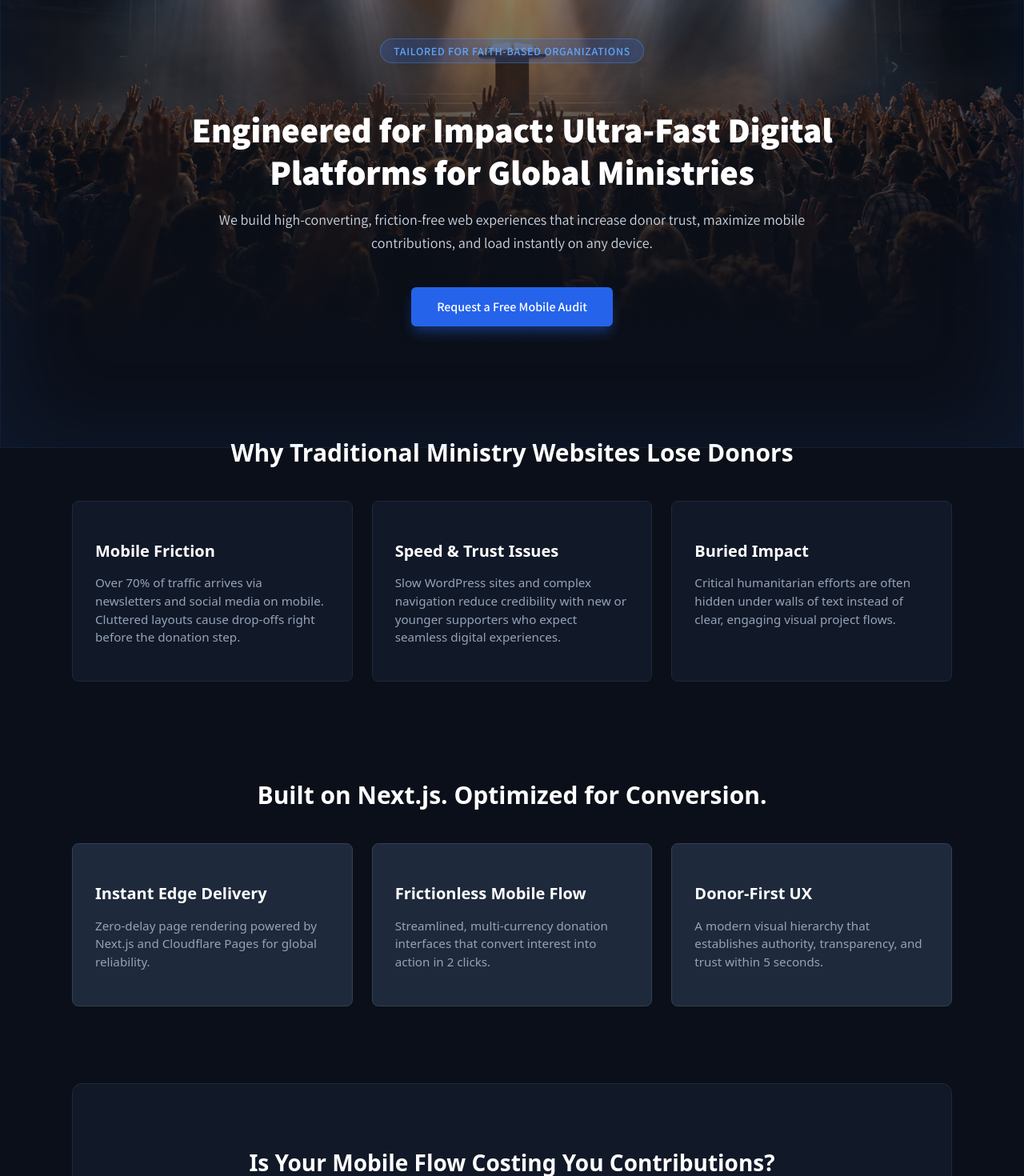
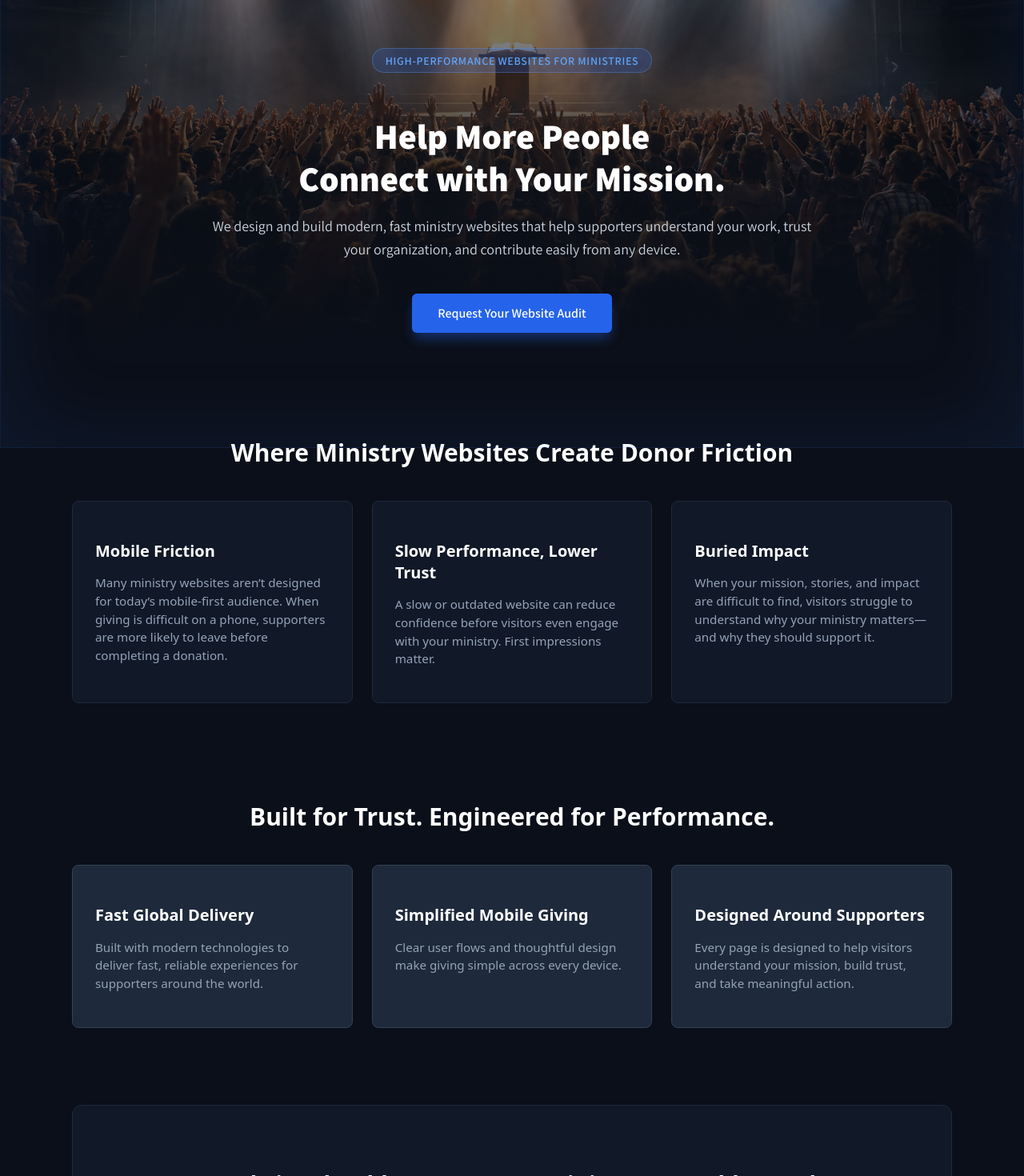
Before and after one commit to eldar-visual/eldarvisual.com, a Next.js app: page /en/ministries in a window 1280 px wide. Shown: the part 240-1710 px from the top of the page at 80% size. Built offline with nearby package versions, Linux system fonts and the light colour scheme.

Commit message:
refactor: rewrite ministry page content for improved donor engagement and update studio service messaging in dictionaries

```diff
--- a/src/app/[lang]/ministries/ministries.module.css
+++ b/src/app/[lang]/ministries/ministries.module.css
@@ -49,7 +49,7 @@
   z-index: 2;
   max-width: 1100px;
   margin: 0 auto;
-  padding: 4rem 1.5rem 2rem;
+  padding: 4rem 1.5rem 1.5rem;
   text-align: center;
   width: 100%;
 }
@@ -65,7 +65,7 @@
   border: 1px solid rgba(96, 165, 250, 0.3);
   padding: 0.35rem 1rem;
   border-radius: 9999px;
-  margin-bottom: 1.25rem;
+  margin-bottom: 1rem;
 }
 
 .title {
--- a/src/app/[lang]/ministries/page.tsx
+++ b/src/app/[lang]/ministries/page.tsx
@@ -25,15 +25,14 @@ export default async function MinistriesPage({ params }: PageProps) {
         </div>
 
         <div className={styles.heroContent}>
-          <span className={styles.tag}>Tailored for Faith-Based Organizations</span>
+          <span className={styles.tag}>High-Performance Websites for Ministries</span>
           <h1 className={styles.title}>
-            Engineered for Impact: Ultra-Fast Digital Platforms for Global Ministries
+            Help More People <br></br> Connect with Your Mission.
           </h1>
           <p className={styles.subtitle}>
-            We build high-converting, friction-free web experiences that increase donor trust, maximize mobile contributions, and load instantly on any device.
-          </p>
+We design and build modern, fast ministry websites that help supporters understand your work, trust your organization, and contribute easily from any device.</p>
           <div className={styles.ctaGroup}>
-            <a href="#audit-form" className={styles.primaryCta}>Request a Free Mobile Audit</a>
+            <a href="#audit-form" className={styles.primaryCta}>Request Your Website Audit</a>
           </div>
         </div>
       </section>
@@ -41,48 +40,48 @@ export default async function MinistriesPage({ params }: PageProps) {
       {/* Main Content */}
       <main className={styles.container}>
         <section className={styles.section}>
-          <h2 className={styles.sectionTitle}>Why Traditional Ministry Websites Lose Donors</h2>
+          <h2 className={styles.sectionTitle}>Where Ministry Websites Create Donor Friction</h2>
           <div className={styles.grid}>
             <div className={styles.card}>
               <h3>Mobile Friction</h3>
-              <p>Over 70% of traffic arrives via newsletters and social media on mobile. Cluttered layouts cause drop-offs right before the donation step.</p>
+              <p>Many ministry websites aren’t designed for today’s mobile-first audience. When giving is difficult on a phone, supporters are more likely to leave before completing a donation.</p>
             </div>
             <div className={styles.card}>
-              <h3>Speed & Trust Issues</h3>
-              <p>Slow WordPress sites and complex navigation reduce credibility with new or younger supporters who expect seamless digital experiences.</p>
+              <h3>Slow Performance, Lower Trust</h3>
+              <p>A slow or outdated website can reduce confidence before visitors even engage with your ministry. First impressions matter.</p>
             </div>
             <div className={styles.card}>
               <h3>Buried Impact</h3>
-              <p>Critical humanitarian efforts are often hidden under walls of text instead of clear, engaging visual project flows.</p>
+              <p>When your mission, stories, and impact are difficult to find, visitors struggle to understand why your ministry matters—and why they should support it.</p>
             </div>
           </div>
         </section>
 
         <section className={styles.section}>
-          <h2 className={styles.sectionTitle}>Built on Next.js. Optimized for Conversion.</h2>
+          <h2 className={styles.sectionTitle}>Built for Trust. Engineered for Performance.</h2>
           <div className={styles.grid}>
             <div className={styles.cardHighlight}>
-              <h3>Instant Edge Delivery</h3>
-              <p>Zero-delay page rendering powered by Next.js and Cloudflare Pages for global reliability.</p>
+              <h3>Fast Global Delivery</h3>
+              <p>Built with modern technologies to deliver fast, reliable experiences for supporters around the world.</p>
             </div>
             <div className={styles.cardHighlight}>
-              <h3>Frictionless Mobile Flow</h3>
-              <p>Streamlined, multi-currency donation interfaces that convert interest into action in 2 clicks.</p>
+              <h3>Simplified Mobile Giving</h3>
+              <p>Clear user flows and thoughtful design make giving simple across every device.</p>
             </div>
             <div className={styles.cardHighlight}>
-              <h3>Donor-First UX</h3>
-              <p>A modern visual hierarchy that establishes authority, transparency, and trust within 5 seconds.</p>
+              <h3>Designed Around Supporters</h3>
+              <p>Every page is designed to help visitors understand your mission, build trust, and take meaningful action.</p>
             </div>
           </div>
         </section>
         <section id="audit-form" className={styles.auditSection}>
-          <h2>Is Your Mobile Flow Costing You Contributions?</h2>
-          <p>Send us your URL. We’ll provide a concise 2-minute video breakdown pointing out friction points in your donor journey—no obligations.</p>
+          <h2>A Website Should Support Your MinistryNot Hold It Back.</h2>
+          <p>Share your website, and we’ll send you a personalized audit report by email highlighting opportunities to improve clarity, trust, performance, accessibility, and the overall supporter experience.</p>
           <form className={styles.form}>
             <input type="text" placeholder="Your Name" required className={styles.input} />
             <input type="email" placeholder="Ministry Email" required className={styles.input} />
             <input type="url" placeholder="Website URL (e.g., https://ministry.org)" required className={styles.input} />
-            <button type="submit" className={styles.submitBtn}>Get Free Audit Video</button>
+            <button type="submit" className={styles.submitBtn}> Request Your Website Audit</button>
           </form>
         </section>
       </main>
--- a/src/dictionaries/en.json
+++ b/src/dictionaries/en.json
@@ -7,13 +7,12 @@
   },
 
  "hero": {
-    "title": "Engineering Web Systems",
-    "gradient": "& Mobile Apps.",
-    "subtitle": "A digital studio specializing in custom software solutions. From high-performance websites to SaaS platforms and mobile applications for businesses, enterprises, and startups.",
+    "title": "Strategy, UX/UI Design & Development",
+    "gradient": "for Custom Websites and Apps.",
+  "subtitle": "Eldar Visual works with businesses, organizations, and nonprofits from product definition and user experience, through UX/UI design, to the development of websites, Web applications, and mobile apps.",
     "cta": "Get a Performance & UX Audit",
     "viewProjects": "View Projects",
-    "tags": "Clean Code | High Performance | Uncompromising Architecture"
-  },
+"tags": "Thoughtful UX/UI | Fast, Reliable Development | Built to Scale"  },
   "services": {
     "subtitle": "What We Do",
     "title": "Architecture Built For",
--- a/src/dictionaries/he.json
+++ b/src/dictionaries/he.json
@@ -6,12 +6,12 @@
   "cta": "תיאום אבחון"
 },
   "hero": {
-    "title": "עיצוב ופיתוח מערכות Web",
-    "gradient": "ואפליקציות מובייל.",
-    "subtitle": "סטודיו דיגיטלי המתמחה בפתרונות תוכנה בהתאמה אישית. מאתרי אינטרנט מהירים ומוקפדים, ועד למערכות SaaS ואפליקציות מובייל עבור עסקים, ארגונים וסטארט-אפים.",
+   "title": "אפיון, עיצוב ופיתוח",
+    "gradient": "אתרים ואפליקציות בהתאמה אישית.",
+  "subtitle": "Eldar Visual מלווה עסקים, ארגונים ועמותות משלב האפיון וחוויית המשתמש, דרך עיצוב UX/UI ועד לפיתוח אתרי אינטרנט, מערכות Web ואפליקציות מובייל.",
     "cta": "קבל אבחון ביצועים ו-UX",
     "viewProjects": "צפייה בפרויקטים",
-    "tags": "קוד נקי | ביצועים גבוהים | ארכיטקטורה ללא פשרות"
+    "tags": "UX/UI מדויק | פיתוח מהיר ויציב | בנוי לצמיחה"
   },
   "services": {
     "subtitle": "מה אנחנו עושים?",
```
